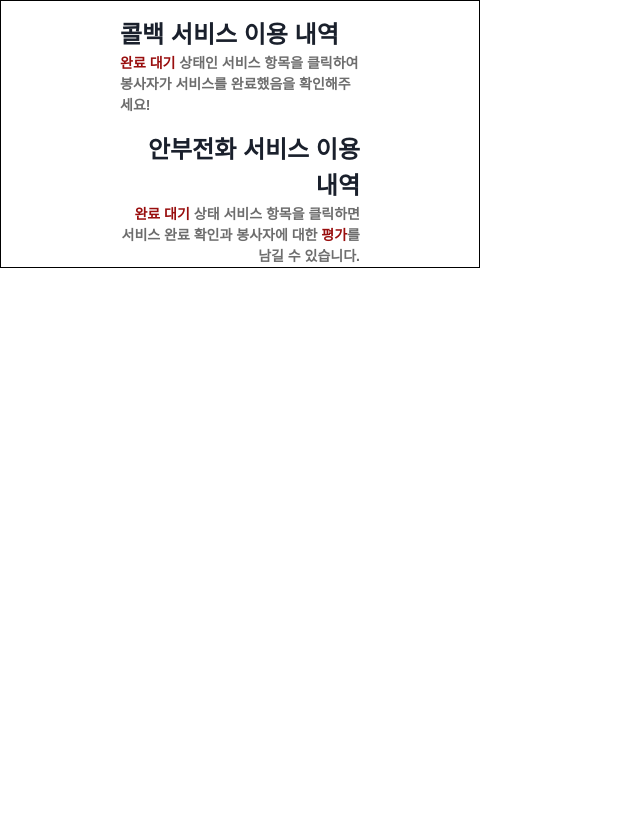
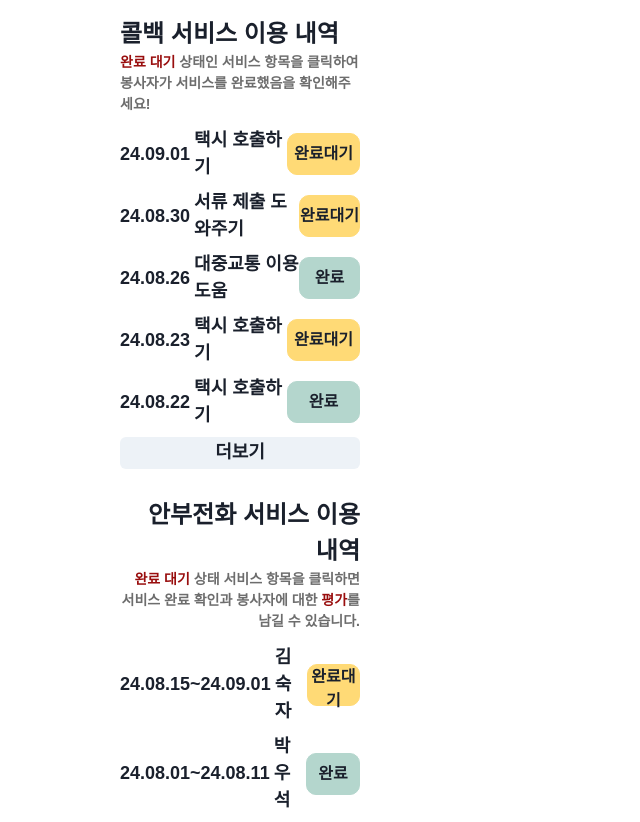
Before and after one commit to kakao-tech-campus-2nd-step3/Team8_FE, a React (Vite) app: page /servicehistory in a window 1280 px wide. Shown: the whole page, without its empty margins (0-640 px from the left). Before the commit the page ends 800 px from the top, so only its background shows below. Built offline with nearby package versions, Linux system fonts and the light colour scheme; a web font is replaced by a local one.

Commit message:
Feat: 서비스 이용내역 항목 컴포넌트 및 타입 추가

```diff
--- /dev/null
+++ b/src/components/features/servicehistory/historydetail/index.tsx
@@ -0,0 +1,52 @@
+import { useState } from 'react';
+
+import { HistoryItem } from '@/types';
+import { Box, Text } from '@chakra-ui/react';
+import styled from '@emotion/styled';
+
+const HistoryDetail: React.FC<HistoryItem> = ({ date, name, status }) => {
+  const [currentStatus, setCurrentStatus] = useState(status);
+
+  const handleButtonClick = () => {
+    if (currentStatus === '완료대기') {
+      setCurrentStatus('완료');
+    } else {
+      alert('이미 완료 확인한 서비스입니다.');
+    }
+  };
+
+  return (
+    <Box
+      display='flex'
+      w='15rem'
+      justifyContent='space-between'
+      alignItems='center'
+      mb={2}
+    >
+      <Text fontSize='18px' fontWeight={600} mr={1}>
+        {date}
+      </Text>
+      <Text fontSize='18px' fontWeight={600}>
+        {name}
+      </Text>
+      <StatusButton onClick={handleButtonClick} status={currentStatus}>
+        {currentStatus}
+      </StatusButton>
+    </Box>
+  );
+};
+
+const StatusButton = styled.button<{ status: string }>`
+  width: 80px;
+  height: 40px;
+  font-size: 16px;
+  font-weight: 600;
+  background-color: ${({ status }) =>
+    status === '완료' ? '#B4D6CD' : '#ffda76'};
+  border: 1px solid
+    ${({ status }) => (status === '완료' ? '#B4D6CD' : '#ffda76')};
+  border-radius: 10px;
+  cursor: pointer;
+`;
+
+export default HistoryDetail;
--- a/src/pages/guard/serviceHistory/index.tsx
+++ b/src/pages/guard/serviceHistory/index.tsx
@@ -1,17 +1,61 @@
+import { useState } from 'react';
+
 import CallbackHistoryText from '@/components/features/servicehistory/callbackHistoryText';
 import HelloServiceHistoryText from '@/components/features/servicehistory/helloserviceHistoryText';
-import { Flex } from '@chakra-ui/react';
+import HistoryDetail from '@/components/features/servicehistory/historydetail';
+import { HistoryItem } from '@/types';
+import { Button, Flex } from '@chakra-ui/react';
+
+const CallbackDummyData: HistoryItem[] = [
+  { date: '24.09.01', name: '택시 호출하기', status: '완료대기' },
+  { date: '24.08.30', name: '서류 제출 도와주기', status: '완료대기' },
+  { date: '24.08.26', name: '대중교통 이용 도움', status: '완료' },
+  { date: '24.08.23', name: '택시 호출하기', status: '완료대기' },
+  { date: '24.08.22', name: '택시 호출하기', status: '완료' },
+  { date: '24.08.21', name: '서류 제출 도와주기', status: '완료' },
+];
+
+const HelloDummyData: HistoryItem[] = [
+  { date: '24.08.15~24.09.01', name: '김숙자', status: '완료대기' },
+  { date: '24.08.01~24.08.11', name: '박우석', status: '완료' },
+];
 
 const ServiceHistoryPage = () => {
+  const [showAll, setShowAll] = useState(false);
+
+  const toggleShowAll = () => {
+    setShowAll(!showAll);
+  };
+
   return (
-    <Flex
-      border='1px solid black'
-      direction='column'
-      align='center'
-      justify='center'
-    >
+    <Flex direction='column' align='center' justify='center'>
       <CallbackHistoryText />
+      <Flex direction='column' mt={3} mb={3}>
+        {CallbackDummyData.slice(0, showAll ? CallbackDummyData.length : 5).map(
+          (item, index) => (
+            <HistoryDetail
+              key={index}
+              date={item.date}
+              name={item.name}
+              status={item.status}
+            />
+          )
+        )}
+        <Button h='2rem' fontSize='18px' onClick={toggleShowAll}>
+          {showAll ? '숨기기' : '더보기'}
+        </Button>
+      </Flex>
       <HelloServiceHistoryText />
+      <Flex direction='column' mt={3}>
+        {HelloDummyData.map((item, index) => (
+          <HistoryDetail
+            key={index}
+            date={item.date}
+            name={item.name}
+            status={item.status}
+          />
+        ))}
+      </Flex>
     </Flex>
   );
 };
--- /dev/null
+++ b/src/types/index.tsx
@@ -0,0 +1,6 @@
+// 데이터 타입 : 서비스 이용 내역 (보호자용 페이지 내부)
+export interface HistoryItem {
+  date: string;
+  name: string;
+  status: string;
+}
```
